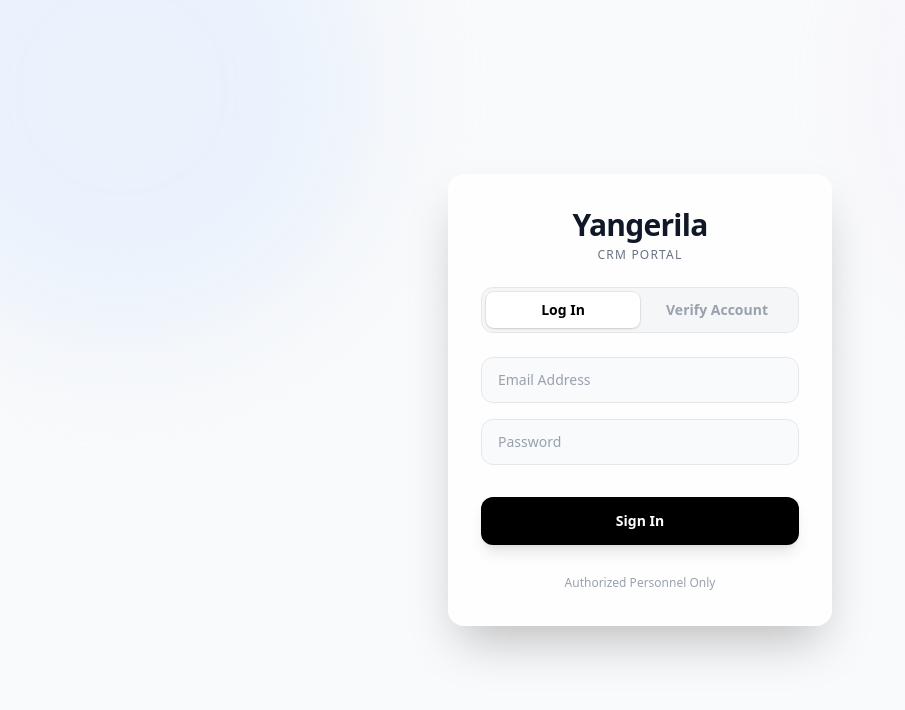
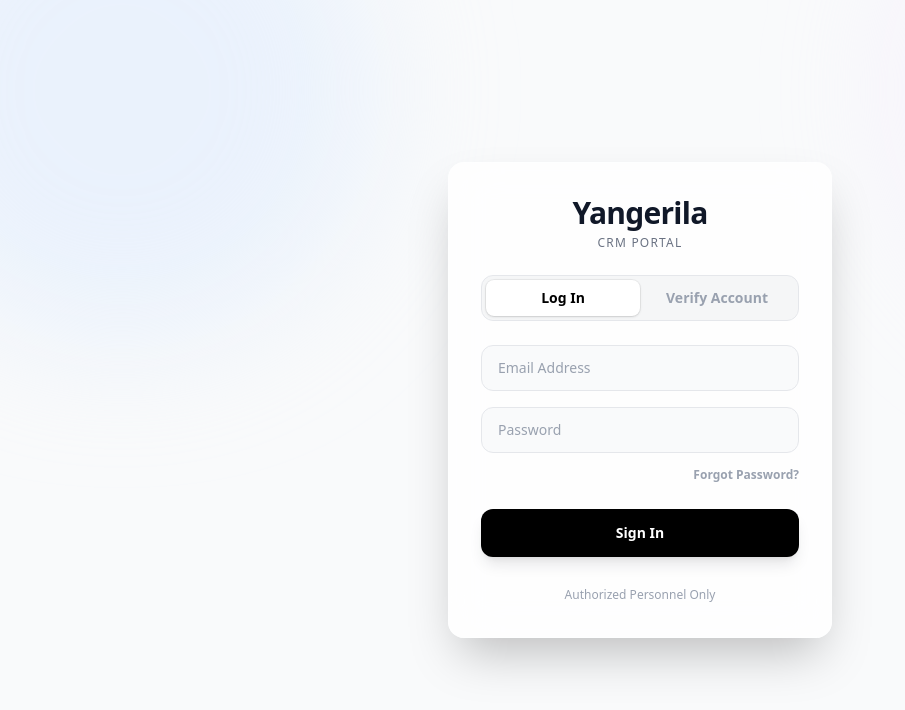
Before and after one commit to mickydix/yangerila-crm, a Next.js app: page /login in a window 1280 px wide. Shown: the top 710 px of the page, without its empty margins (0-905 px from the left). Built offline with nearby package versions, Linux system fonts and the light colour scheme; no server answers.

Commit message:
Updates to login and password reset

```diff
--- a/app/login/page.tsx
+++ b/app/login/page.tsx
@@ -2,15 +2,15 @@
 
 import { useState } from "react";
 import { useRouter } from "next/navigation";
-import { getAuth, signInWithEmailAndPassword } from "firebase/auth";
+import { getAuth, signInWithEmailAndPassword, sendPasswordResetEmail } from "firebase/auth";
 import { collection, query, where, getDocs, doc, getDoc } from "firebase/firestore";
 import { db } from "@/lib/firebase";
 
 export default function LoginPage() {
   const router = useRouter();
 
-  // UI State
-  const [mode, setMode] = useState<"login" | "signup">("login");
+  // UI State (Added "reset" mode)
+  const [mode, setMode] = useState<"login" | "signup" | "reset">("login");
   const [loading, setLoading] = useState(false);
 
   // Form State
@@ -21,15 +21,28 @@ export default function LoginPage() {
   const handleAction = async () => {
     setLoading(true);
     try {
+      const auth = getAuth();
+
+      // --- LOGIC: RESET PASSWORD ---
+      if (mode === "reset") {
+        if (!email) {
+            alert("Please enter your email address.");
+            setLoading(false);
+            return;
+        }
+        await sendPasswordResetEmail(auth, email);
+        alert(`Reset link sent to ${email}. Check your inbox!`);
+        setMode("login"); // Go back to login screen
+      }
+
       // --- LOGIC: LOG IN ---
-      if (mode === "login") {
+      else if (mode === "login") {
         if (!email || !password) {
            alert("Please enter email and password.");
            setLoading(false);
            return;
         }
 
-        const auth = getAuth();
         const cred = await signInWithEmailAndPassword(auth, email, password);
         const uid = cred.user.uid;
 
@@ -58,7 +71,6 @@ export default function LoginPage() {
             return;
         }
 
-        // 1. Check if SRM exists with this Email + ID + Status "NEW"
         const q = query(
             collection(db, "srms"),
             where("email", "==", email),
@@ -74,17 +86,20 @@ export default function LoginPage() {
             return;
         }
 
-        // 2. Found! Send to Setup Page
         const srmData = snap.docs[0].data();
         const srmDocId = snap.docs[0].id;
 
-        // We pass the data via URL to the setup page
         router.push(`/setup?email=${encodeURIComponent(email)}&id=${srmDocId}&name=${encodeURIComponent(srmData.name)}`);
       }
 
     } catch (error: any) {
       console.error(error);
+      // Firebase specific error handling for better UX
+      if (error.code === 'auth/user-not-found') {
+        alert("No user found with this email.");
+      } else {
         alert(error.message || "Action failed");
+      }
     } finally {
       setLoading(false);
     }
@@ -104,10 +119,13 @@ export default function LoginPage() {
         {/* Header */}
         <div className="text-center mb-6">
           <h1 className="text-3xl font-bold tracking-tight text-gray-900">Yangerila</h1>
-          <p className="text-xs uppercase tracking-widest text-gray-500 mt-1 font-medium">CRM Portal</p>
+          <p className="text-xs uppercase tracking-widest text-gray-500 mt-1 font-medium">
+            {mode === "reset" ? "Reset Password" : "CRM Portal"}
+          </p>
         </div>
 
-        {/* Toggle Switch */}
+        {/* Toggle Switch (Hidden in Reset Mode) */}
+        {mode !== "reset" && (
             <div className="flex bg-gray-100/80 p-1 rounded-xl mb-6 border border-gray-200">
             <button
                 onClick={() => setMode("login")}
@@ -130,6 +148,7 @@ export default function LoginPage() {
                 Verify Account
             </button>
             </div>
+        )}
 
         {/* Inputs */}
         <div className="space-y-4">
@@ -143,7 +162,7 @@ export default function LoginPage() {
               />
           </div>
 
-          {mode === "login" ? (
+          {mode === "login" && (
              <div className="animate-in slide-in-from-top-2 fade-in duration-300">
                 <input
                     type="password"
@@ -152,8 +171,19 @@ export default function LoginPage() {
                     onChange={(e) => setPassword(e.target.value)}
                     className="w-full bg-gray-50 border border-gray-200 rounded-xl px-4 py-3 text-sm font-medium outline-none focus:ring-2 focus:ring-black focus:bg-white transition-all placeholder:text-gray-400"
                 />
+                {/* FORGOT PASSWORD LINK */}
+                <div className="text-right mt-2">
+                    <button
+                        onClick={() => setMode("reset")}
+                        className="text-xs font-bold text-gray-400 hover:text-black transition-colors"
+                    >
+                        Forgot Password?
+                    </button>
                 </div>
-          ) : (
+             </div>
+          )}
+
+          {mode === "signup" && (
              <div className="animate-in slide-in-from-top-2 fade-in duration-300">
                 <input
                     placeholder="YCS ID (e.g. SRM-01)"
@@ -169,14 +199,27 @@ export default function LoginPage() {
         <button
           onClick={handleAction}
           disabled={loading}
-          className="w-full mt-8 bg-black text-white rounded-xl py-3.5 text-sm font-bold shadow-lg hover:bg-gray-800 hover:shadow-xl active:scale-[0.98] transition-all disabled:opacity-50 disabled:cursor-not-allowed"
+          className="w-full mt-6 bg-black text-white rounded-xl py-3.5 text-sm font-bold shadow-lg hover:bg-gray-800 hover:shadow-xl active:scale-[0.98] transition-all disabled:opacity-50 disabled:cursor-not-allowed"
         >
-          {loading ? "Processing..." : (mode === "login" ? "Sign In" : "Verify & Continue")}
+          {loading
+            ? "Processing..."
+            : (mode === "login" ? "Sign In" : mode === "signup" ? "Verify & Continue" : "Send Reset Link")
+          }
         </button>
+
+        {/* Back Button for Reset Mode */}
+        {mode === "reset" && (
+            <button
+                onClick={() => setMode("login")}
+                className="w-full mt-3 text-sm font-bold text-gray-500 hover:text-black py-2"
+            >
+                Back to Login
+            </button>
+        )}
 
         <div className="mt-6 text-center">
             <span className="text-xs text-gray-400 font-medium">
-                {mode === "login" ? "Authorized Personnel Only" : "Account activation requires Admin approval"}
+                {mode === "login" ? "Authorized Personnel Only" : mode === "signup" ? "Account activation requires Admin approval" : "Enter your email to receive a link"}
             </span>
         </div>
 
```
Lines whose indentation alone changed are shown as unchanged.
